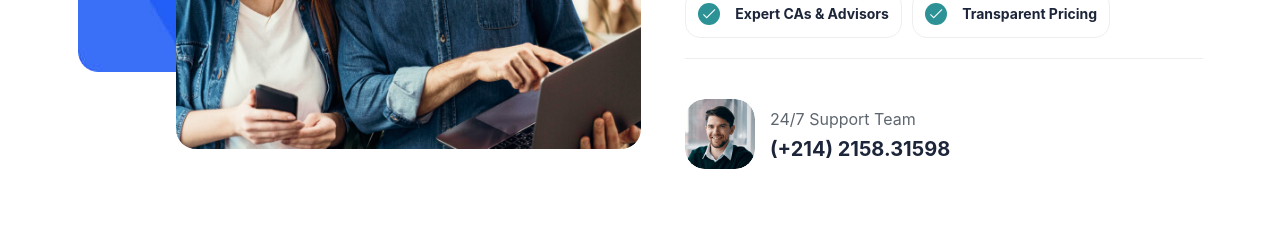
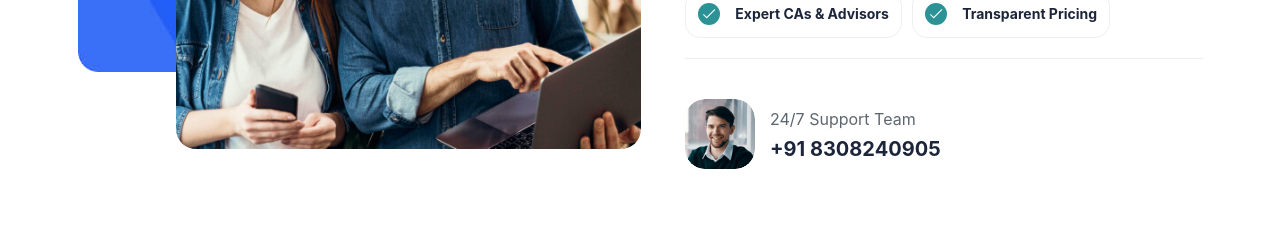
Before and after one commit to brandbanalo16/taxfellow, a Next.js app: page / in a window 1280 px wide. Shown: the part 3920-4147 px from the top of the page. Built offline with nearby package versions, Linux system fonts and the light colour scheme; a web font is replaced by a local one.

Commit message:
Initial commit

```diff
--- a/src/components/whychooseus/WhyChooseUs.jsx
+++ b/src/components/whychooseus/WhyChooseUs.jsx
@@ -64,8 +64,8 @@ function WhyChooseUs() {
                                         </a>
                                         <div className="details">
                                             <span>24/7 Support Team</span>
-                                            <a href="team-details.html">
-                                                <h6 className="title">(+214) 2158.31598</h6>
+                                            <a href="tel:+918308240905">
+                                                <h6 className="title">+91 8308240905</h6>
                                             </a>
                                         </div>
                                     </div>
```
